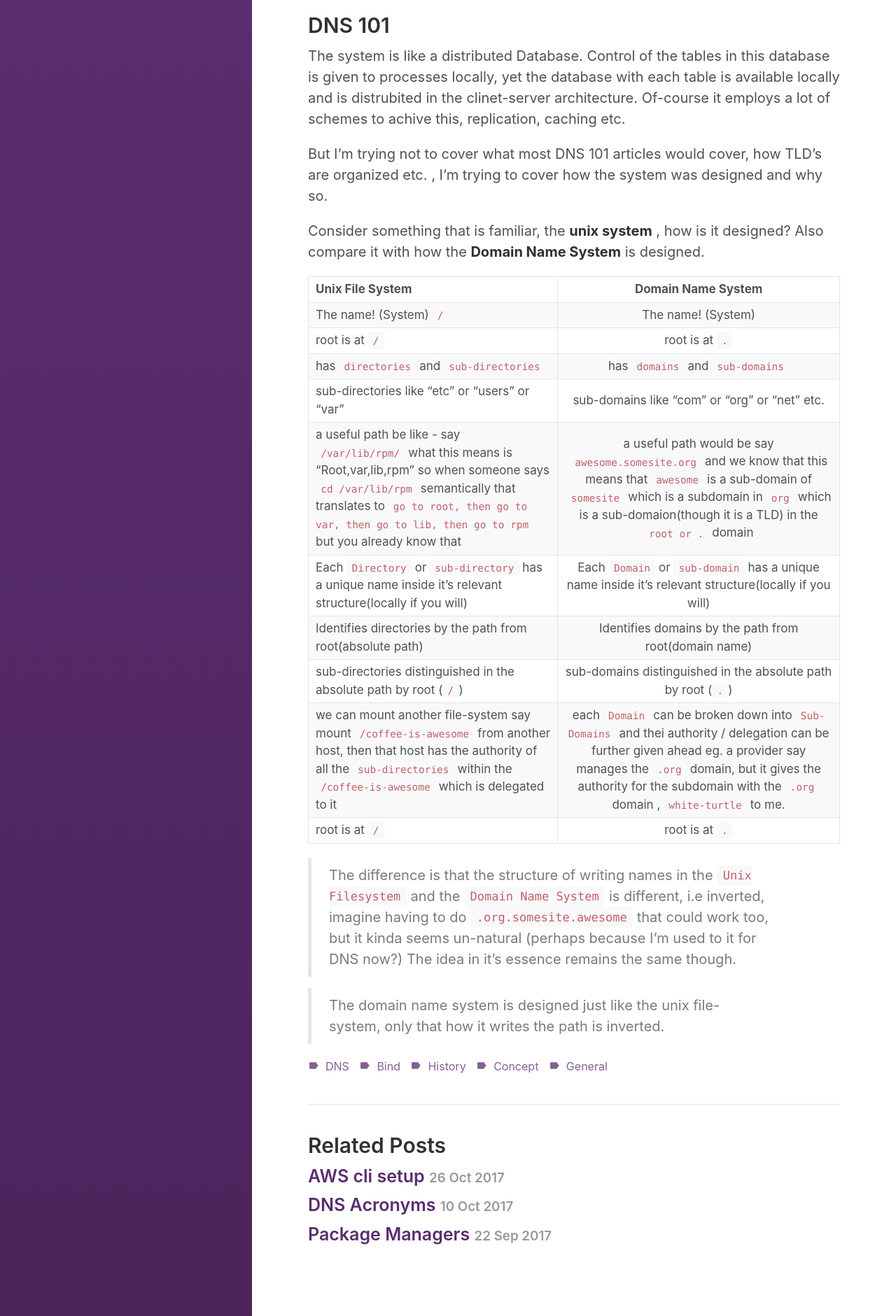
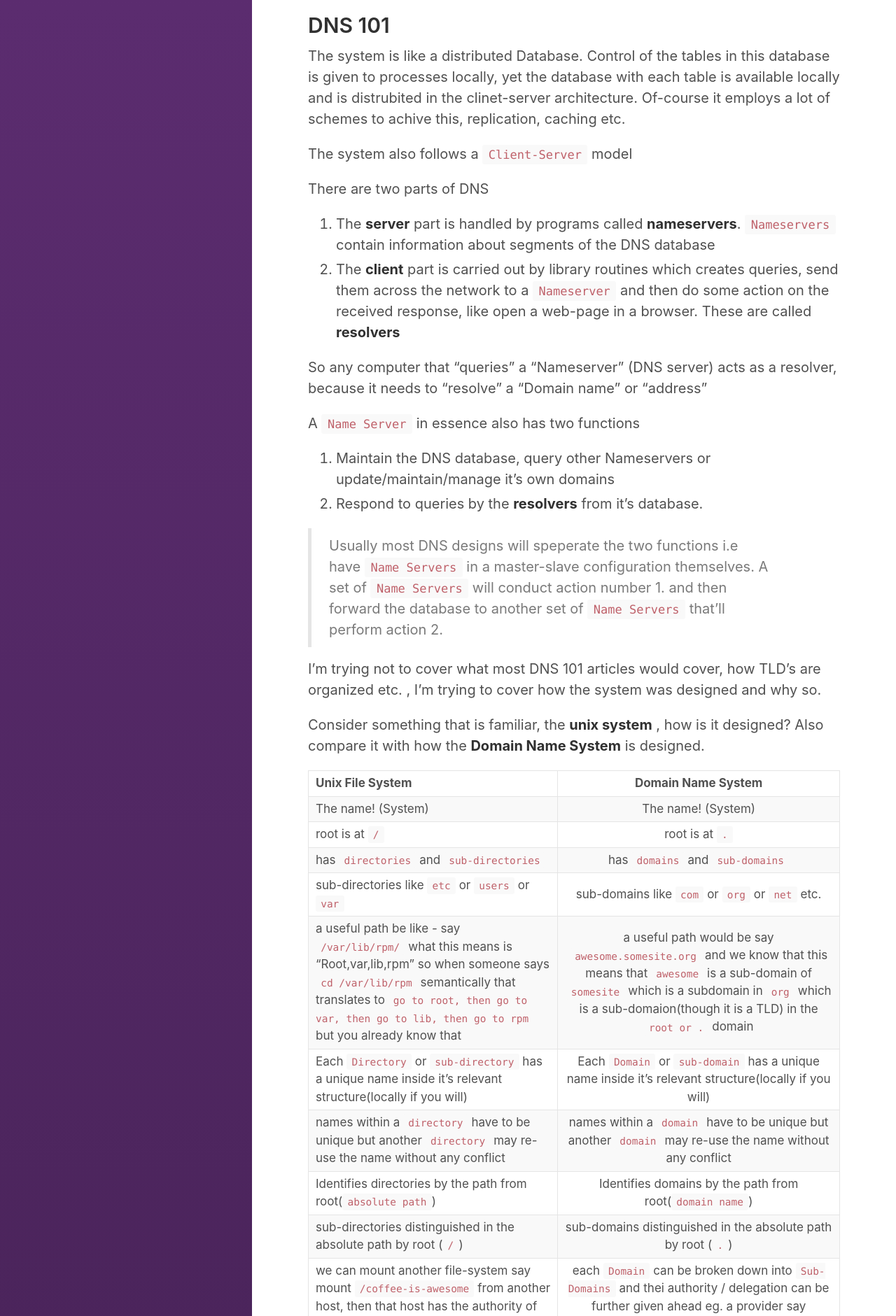
Before and after one commit to vishalbasra/vishalbasra.github.io, a Jekyll site: the page built from _posts/2017-10-27-DNS-Background-101.md, in a window 1280 px wide. Shown: the part 2487-4368 px from the top of the page at 70% size. Built offline with Jekyll 4.4.1, drawn with Linux system fonts in a browser that asks for light colours; some of the changed text lies outside the part shown.

Commit message:
End of first post

```diff
--- a/_posts/2017-10-27-DNS-Background-101.md
+++ b/_posts/2017-10-27-DNS-Background-101.md
@@ -67,26 +67,66 @@
 
 The system is like a distributed Database. Control of the  tables in this database is given to processes locally, yet the database with each table is available locally and is distrubited in the clinet-server architecture. Of-course it employs a lot of schemes to achive this, replication, caching etc.
 
-But I'm trying not to cover what most DNS 101 articles would cover, how TLD's are organized etc. , I'm trying to cover how the system was designed and why so.
+
+The system also follows a `Client-Server` model
+
+There are two parts of DNS
+1. The **server** part is handled by programs called **nameservers**. `Nameservers` contain information about segments of the DNS database
+2. The **client** part is carried out by library routines which creates queries, send them across the network to a `Nameserver` and then do some action on the received response, like open a web-page in a browser. These are called **resolvers**
+
+So any computer that "queries" a "Nameserver" (DNS server) acts as a resolver, because it needs to "resolve" a "Domain name" or "address"
+
+A `Name Server` in essence also has two functions
+1. Maintain the DNS database, query other Nameservers or update/maintain/manage it's own domains
+2. Respond to queries by the **resolvers** from it's database.
+
+> Usually most DNS designs will speperate the two functions i.e have `Name Servers` in a master-slave configuration themselves. A set of `Name Servers` will conduct action number 1. and then forward the database to another set of `Name Servers` that'll perform action 2.
+
+
+I'm trying not to cover what most DNS 101 articles would cover, how TLD's are organized etc. , I'm trying to cover how the system was designed and why so.
 
 Consider something that is familiar, the **unix system** , how is it designed? Also compare it with how the **Domain Name System** is designed.
 
 | Unix File System        | Domain Name System  |
 | ------------- |:-------------:|
-| The name! (System) `/`     | The name! (System) |
+| The name! (System)     | The name! (System) |
 | root is at `/`     | root is at `.` |
 | has `directories` and `sub-directories`     | has `domains` and `sub-domains` |
-| sub-directories like "etc" or "users" or "var"     | sub-domains like "com" or "org" or "net" etc. |
+| sub-directories like `etc` or `users` or `var`     | sub-domains like `com` or `org` or `net` etc. |
 | a useful path be like - say `/var/lib/rpm/` what this means is "Root,var,lib,rpm" so when someone says `cd /var/lib/rpm` semantically that translates to `go to root, then go to var, then go to lib, then go to rpm` but you already know that     | a useful path would be say `awesome.somesite.org` and we know that this means that `awesome` is a sub-domain of `somesite` which is a subdomain in `org` which is a sub-domaion(though it is a TLD) in the `root or .` domain |
 | Each `Directory` or `sub-directory` has a unique name inside it's relevant structure(locally if you will)     | Each `Domain` or `sub-domain` has a unique name inside it's relevant structure(locally if you will)   |
-| Identifies directories by the path from root(absolute path)    | Identifies domains by the path from root(domain name) |
+| names within a `directory` have to be unique but another `directory` may re-use the name without any conflict     | names within a `domain` have to be unique but another `domain` may re-use the name without any conflict |
+| Identifies directories by the path from root(`absolute path`)    | Identifies domains by the path from root(`domain name`) |
 | sub-directories distinguished in the absolute path by root (`/`)     | sub-domains distinguished in the absolute path by root (`.`)  |
 | we can mount another file-system say mount `/coffee-is-awesome` from another host, then that host has the authority of all the `sub-directories` within the `/coffee-is-awesome` which is delegated to it     | each `Domain` can be broken down into `Sub-Domains` and thei authority / delegation can be further given ahead eg. a provider say manages the `.org` domain, but it gives the authority for the subdomain with the `.org` domain , `white-turtle` to me. |
-| root is at `/`     | root is at `.` |
 
 
 
-> The difference is that the structure of writing names in the `Unix Filesystem` and the `Domain Name System` is different, i.e inverted, imagine having to do `.org.somesite.awesome` that could work too, but it kinda seems un-natural (perhaps because I'm used to it for DNS now?)  The idea in it's essence remains the same though.
+
+### The difference is that the structure of writing names in the `Unix Filesystem` and the `Domain Name System` is different, i.e inverted, imagine having to do `.org.somesite.awesome` that could work too, but it kinda seems un-natural (perhaps because I'm used to it for DNS now?)  The idea in it's essence remains the same though.
 
 
 > The domain name system is designed just like the unix file-system, only that how it writes the path is inverted.
+
+
+- A `Zone` is an independently administered peice of the namespace of the directory.
+- So a `Zone File` will be present for each domain like for `.` , `.org` , `.somesite` , `.awesome`
+- If you want to go to org, then the  zone file in `.` will have a line that will say `.org` redirects here which will redirect you to the zone file in `.org` domain
+- Then if you want to fo to `.somesite` , the Zone File in `.org` will have a line that will say that `.somesite` redirects here which will redirect to the zone file in the `.somesite` domain
+
+
+### The point is that Zone files and DNS is hierarchical
+Thus no zone will have entries of another zone in itself, but it may redirect or forward to another zone.
+
+I like to think of the `Zone File` as analogous to the `/etc/fstab` file, imagine an `/etc/fstab` in each `directory` telling you where each sub-directorie(mount-points) in that directory are coming from with also mounted directories coming from another hosts file-system. This `/etc/fstab` file will answer the path of a `directory` mounted from another host, but it won't have the information of what'smounted iside a `directory` that it does not own. You can the see the `/etc/fstab` file in that directory itself then.
+
+
+---
+A history of BIND
+---
+
+1. The first Domain Name System was called `JEEVES` written by `Paul Mockapetris` himself.
+2. A later implmentation of it is the `Berkely Interned Named Daemon` or `BIND` was written by `Kevin Dunlap`
+
+- `BIND` is now maintained by the `ISC` (`Internet Systems Consortium`)
+- `BIND` is the most popular DNS / **Name Server** on the planet.
```
